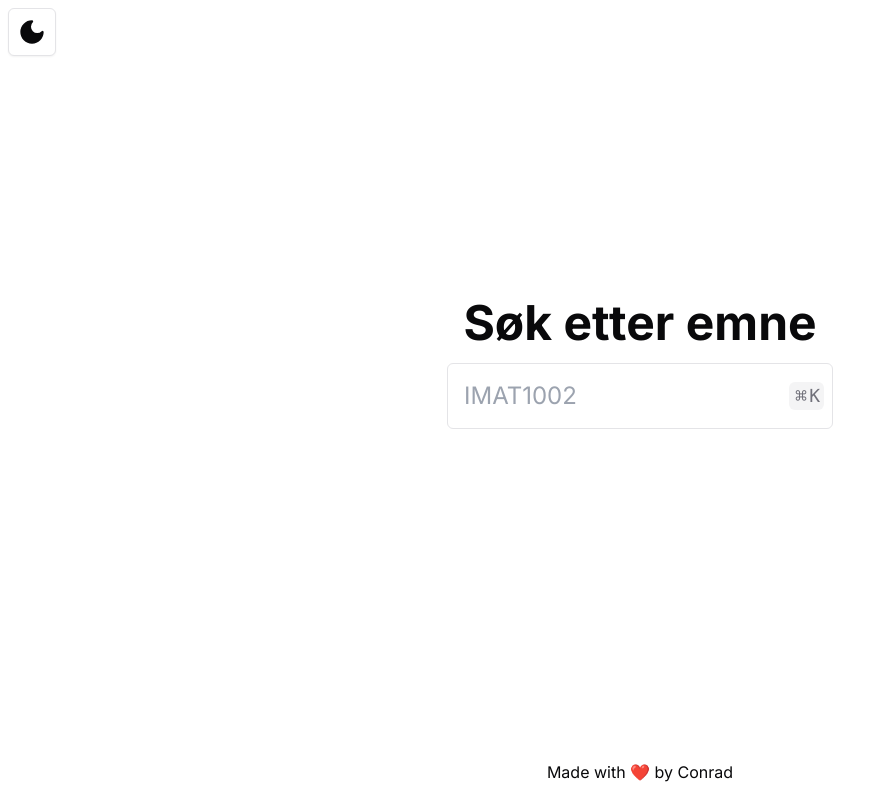
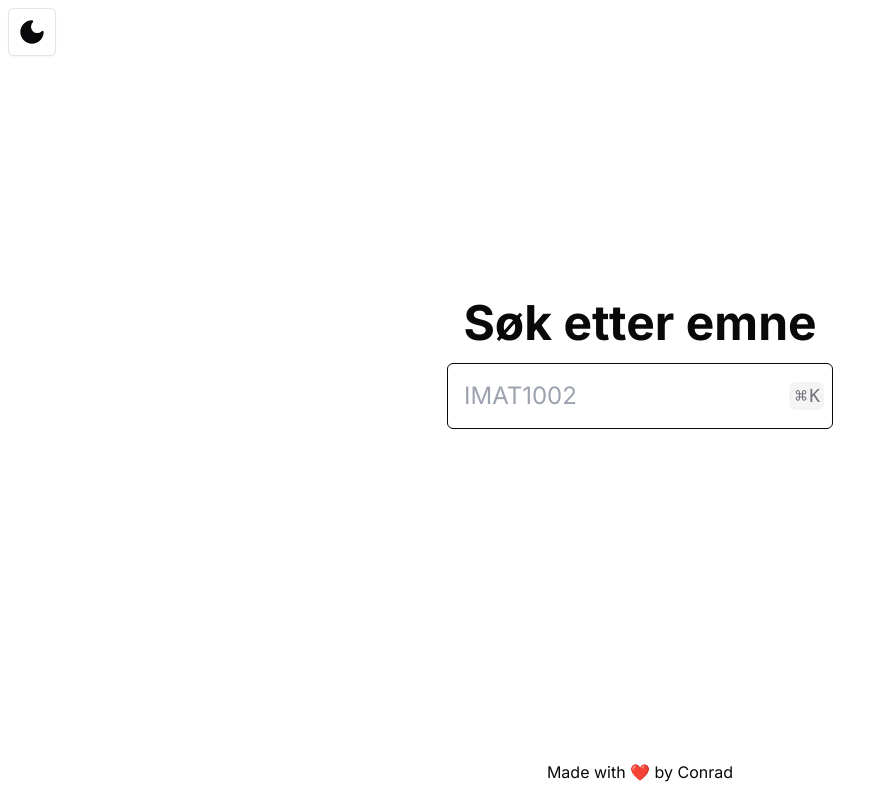
Before and after one commit to ConradOsvik/coursestats, a Next.js app: page / in a window 1280 px wide. Shown: the whole page, without its empty margins (0-888 px from the left). Built offline with nearby package versions, Linux system fonts and the light colour scheme.

Commit message:
Add autofocus to search components clean up page transitions

```diff
--- a/src/app/add-course/components/search.tsx
+++ b/src/app/add-course/components/search.tsx
@@ -17,6 +17,8 @@ export default function Search({ value }: { value: string }) {
 		if (!window) return
 
 		window.addEventListener('keydown', handleKeyDown)
+
+		if (inputRef.current) inputRef.current.focus()
 
 		return () => {
 			window.removeEventListener('keydown', handleKeyDown)
--- a/src/app/add-course/page.tsx
+++ b/src/app/add-course/page.tsx
@@ -6,9 +6,9 @@ export default function AddCourse({
 	searchParams: { code: string }
 }) {
 	return (
-		<div className="w-screen h-screen flex flex-col justify-center items-center">
+		<>
 			<h1 className="text-5xl font-bold">Legg til et nytt emne</h1>
 			<Search value={searchParams.code} />
-		</div>
+		</>
 	)
 }
--- a/src/app/components/search.tsx
+++ b/src/app/components/search.tsx
@@ -19,6 +19,8 @@ export default function Search() {
 		if (!window) return
 
 		window.addEventListener('keydown', handleKeyDown)
+
+		if (inputRef.current) inputRef.current.focus()
 
 		return () => {
 			window.removeEventListener('keydown', handleKeyDown)
--- a/src/app/course/[code]/page.tsx
+++ b/src/app/course/[code]/page.tsx
@@ -34,7 +34,7 @@ export default async function Course({ params }: { params: { code: string } }) {
 	const course = await getCourse(params.code)
 
 	return (
-		<div className="w-screen h-screen flex flex-col justify-center items-center">
+		<>
 			<h1 className="m-2 text-4xl font-bold">
 				{course.code} - {course.name}
 			</h1>
@@ -45,6 +45,6 @@ export default async function Course({ params }: { params: { code: string } }) {
 				code={course.code}
 			/>
 			<BarChart likes={course.likes} dislikes={course.dislikes} />
-		</div>
+		</>
 	)
 }
--- a/src/app/layout.tsx
+++ b/src/app/layout.tsx
@@ -35,7 +35,9 @@ export default function RootLayout({
 					disableTransitionOnChange
 				>
 					<Header />
-					{children}
+					<main className="w-full flex-grow flex flex-col justify-center items-center">
+						{children}
+					</main>
 					<Footer />
 					<SpeedInsights />
 				</ThemeProvider>
--- a/src/app/page.tsx
+++ b/src/app/page.tsx
@@ -1,9 +1,5 @@
 import Hero from './components/hero'
 
 export default async function Home() {
-	return (
-		<main className="w-full flex-grow flex flex-col justify-start items-center">
-			<Hero />
-		</main>
-	)
+	return <Hero />
 }
```
